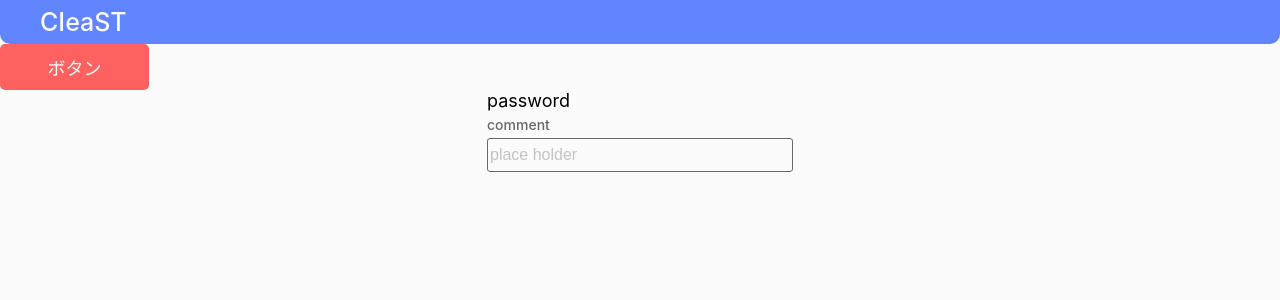
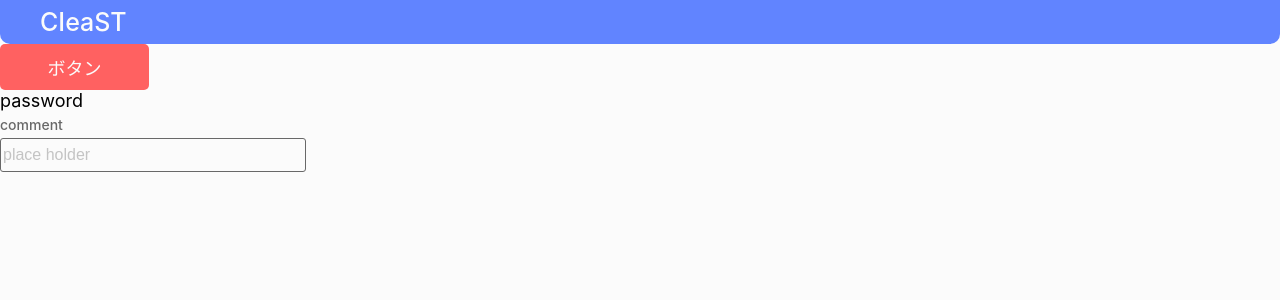
Before and after one commit to 618knot/SODH_2023_CIeaST_frontend, a React (Create React App) app: page / in a window 1280 px wide. Shown: the top 300 px of the page. Built offline with nearby package versions, Linux system fonts and the light colour scheme.

Commit message:
inputスタイル修正

```diff
--- a/src/components/input/Input.scss
+++ b/src/components/input/Input.scss
@@ -1,7 +1,7 @@
 @import "../../Color.scss";
 
 .input-container {
-    display: inline-flex;
+    display: flex;
     flex-direction: column;
     align-items: flex-start;
 }
```
